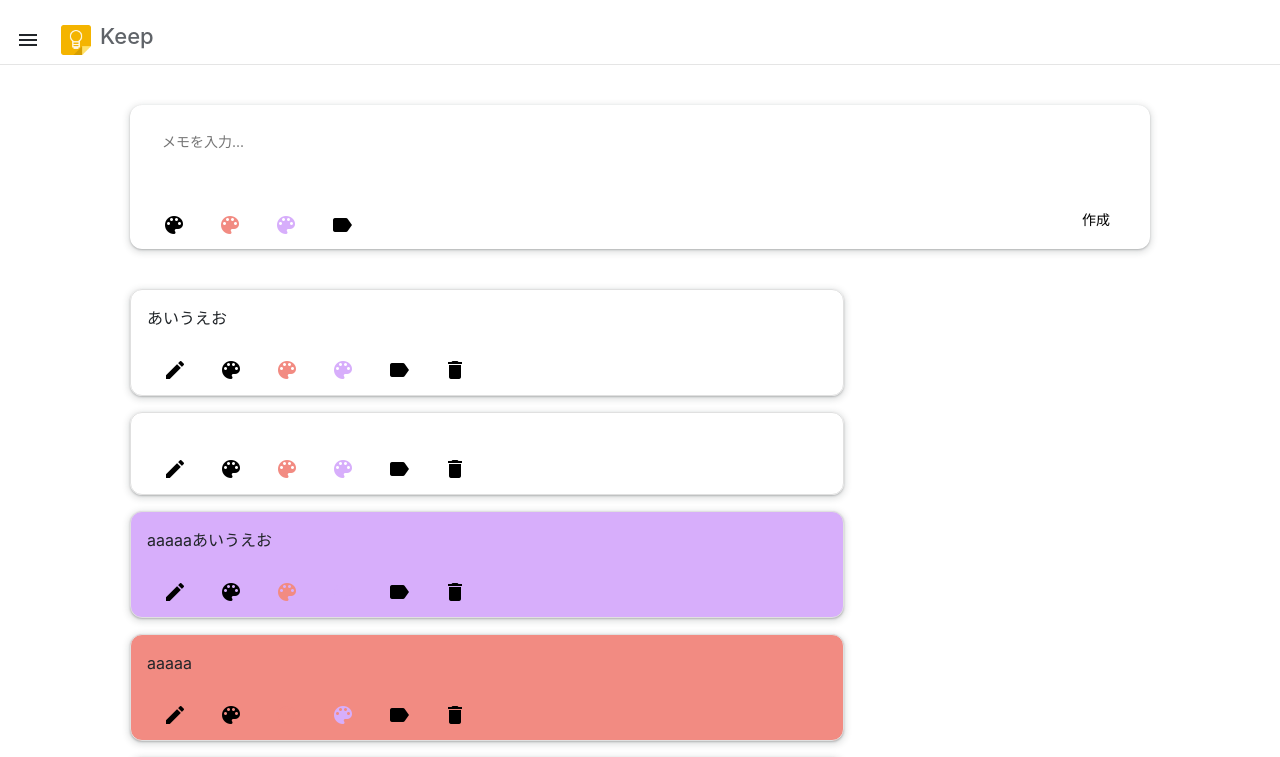
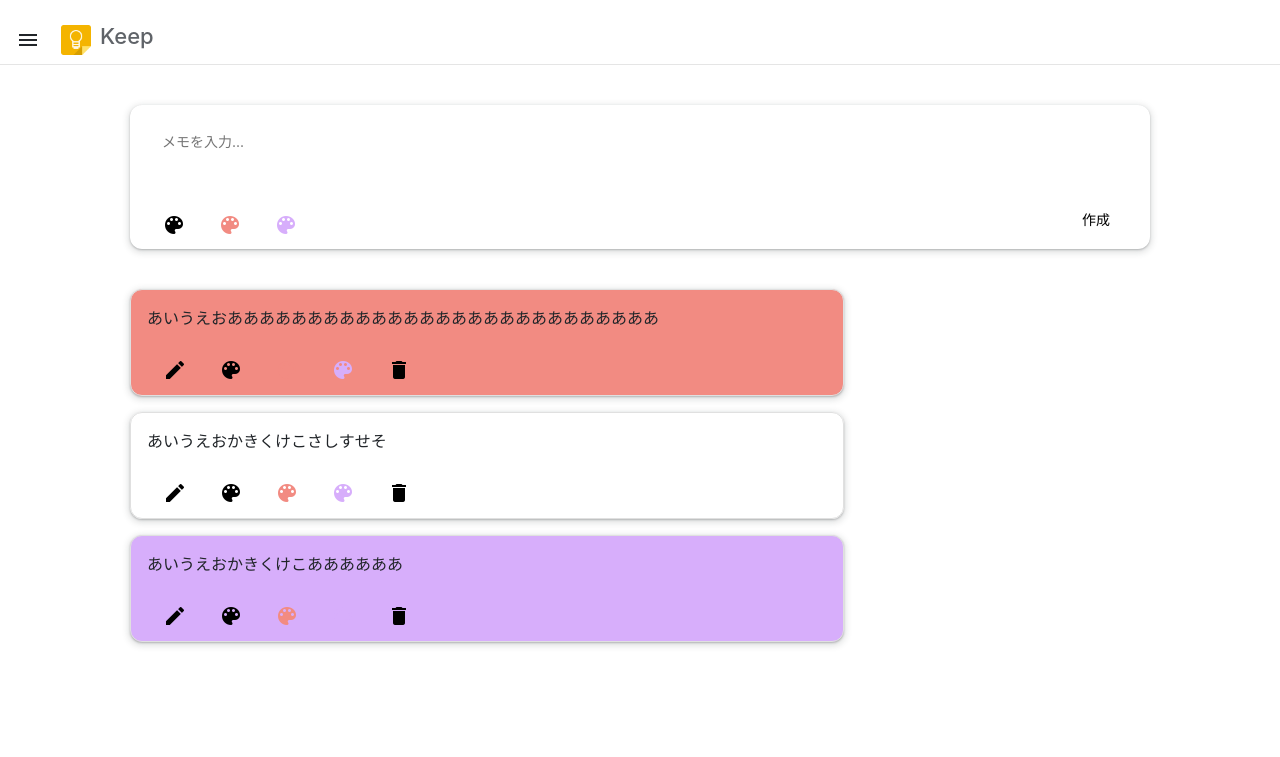
Before and after one commit to maaaaaiiiisan/keep-app, a React (Create React App) app: page / in a window 1280 px wide. Shown: the top 757 px of the page. Built offline with nearby package versions, Linux system fonts and the light colour scheme; data requests are answered from the project's data file.

Commit message:
fix comment out

```diff
--- a/db.json
+++ b/db.json
@@ -1,38 +1,19 @@
 {
   "tasks": [
     {
-      "content": "あいうえお",
-      "color": null,
+      "content": "あいうえおあああああああああああああああああああああああああああ",
+      "color": "#f28b82",
       "id": 1
     },
     {
+      "content": "あいうえおかきくけこさしすせそ",
       "color": null,
       "id": 2
     },
     {
-      "content": "aaaaaあいうえお",
+      "content": "あいうえおかきくけこああああああ",
       "color": "#d7aefb",
       "id": 3
-    },
-    {
-      "content": "aaaaa",
-      "color": "#f28b82",
-      "id": 4
-    },
-    {
-      "content": "aaaaaaaaaaa",
-      "color": "#d7aefb",
-      "id": 5
-    },
-    {
-      "content": "aaaaaaaaaaa",
-      "color": "#f28b82",
-      "id": 6
-    },
-    {
-      "content": "あいうえお",
-      "color": "#f28b82",
-      "id": 7
     }
   ]
 }
--- a/src/App.js
+++ b/src/App.js
@@ -3,7 +3,6 @@ import Form from "./components/Form/Form";
 import './App.scss';
 import Card from "./components/Card/Card";
 import icon from './icon.png';
-// import 'bootstrap/dist/css/bootstrap.min.css';
 import ReactDOM from 'react-dom'
 
 
@@ -58,25 +57,11 @@ class App extends React.Component {
         'Accept': 'application/json',
         'Content-Type': 'application/json'
       },
-      // body: JSON.stringify({ content: this.state.inputText, color: this.state.color})
       body: JSON.stringify({ content: this.state.inputText, color: this.state.color})
     })
       .then(this.fetchTasks)
   }
 
-  addMemo2 = (content, color) => {
-    console.log("addMemo");
-    fetch("http://localhost:3001/tasks", {
-      method: "POST",
-      headers: {
-        'Accept': 'application/json',
-        'Content-Type': 'application/json'
-      },
-      // body: JSON.stringify({ content: this.state.inputText, color: this.state.color})
-      body: JSON.stringify({ content, color})
-    })
-      .then(this.fetchTasks)
-  }
 
   deleteMemo(taskId) {
     this.setState({ showInput: false });
--- a/src/App.scss
+++ b/src/App.scss
@@ -84,3 +84,6 @@ button{
     outline: none;
 }
 }
+.input-box {
+  width:100%;
+}
--- a/src/components/Card/Card.js
+++ b/src/components/Card/Card.js
@@ -61,7 +61,6 @@ class Card extends React.Component {
                     <button onClick={() => this.changeColor()} ><i className="material-icons">color_lens</i></button>
                     <button onClick={() => this.changeColor('#f28b82')}><i className="material-icons pink">color_lens</i></button>
                     <button onClick={() => this.changeColor('#d7aefb')}><i className="material-icons purple">color_lens</i></button>
-                    <button><i className="material-icons">label</i></button>
                     <button onClick={() => this.props.deleteMemo(this.props.task.id)}><i className="material-icons">delete</i></button>
                 </div>
             </li>
--- a/src/components/Form/Form.js
+++ b/src/components/Form/Form.js
@@ -9,19 +9,21 @@ class Form extends React.Component {
         };
     }
 
-
-
     render() {
         return (
             <div className="form" style={{backgroundColor: this.props.color}}>
                 <div className="form-top" >
-                    <input className="input-box" placeholder="メモを入力..." onChange={this.props.changeText} style={{backgroundColor: this.props.color}}/>
+                    <input
+                     className="input-box"
+                     placeholder="メモを入力..."
+                     onChange={this.props.changeText}
+                     style={{backgroundColor: this.props.color}}
+                    />
                 </div>
                 <div className="form-bottom">
                 <button onClick={() => this.props.changeFormColor()} ><i className="material-icons">color_lens</i></button>
                     <button onClick={() => this.props.changeFormColor('#f28b82')}><i className="material-icons pink">color_lens</i></button>
                     <button onClick={() => this.props.changeFormColor('#d7aefb')}><i className="material-icons purple">color_lens</i></button>
-                    <button> <i className="material-icons">label</i></button>
                     <button className="input-close" type="submit" onClick={this.props.addMemo}>作成</button>
                 </div>
             </div>
```
